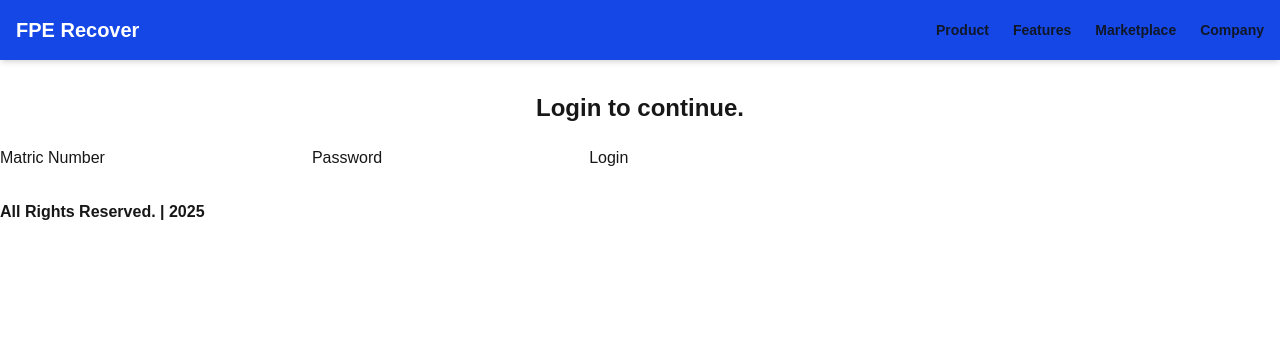
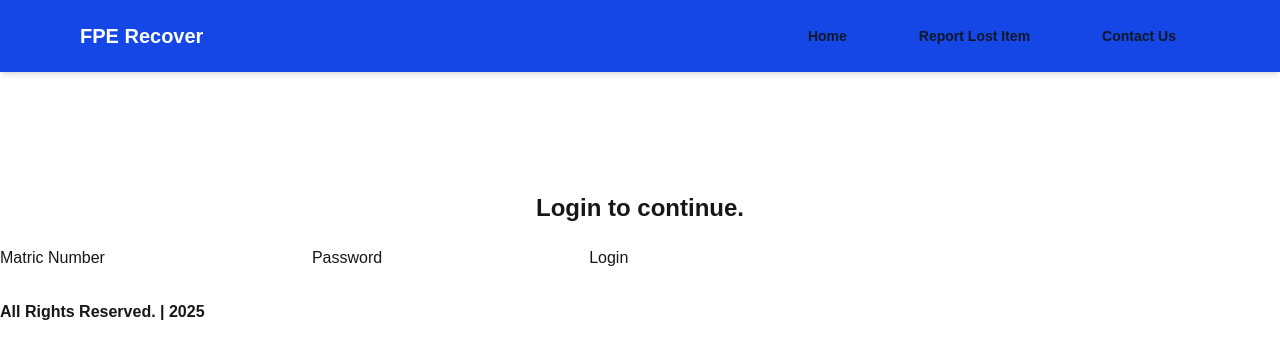
Before and after one commit to Homines-Solitarius/lost-and-found-app, a Next.js app: page /login in a window 1280 px wide. Shown: the top 358 px of the page. Built offline with nearby package versions, Linux system fonts and the light colour scheme.

Commit message:
Refactor Navbar component for improved navigation structure and styling

```diff
--- a/src/app/components/Header.tsx
+++ b/src/app/components/Header.tsx
@@ -7,14 +7,13 @@ export default function Navbar() {
   const [isOpen, setIsOpen] = useState(false);
 
   const navigation = [
-    { name: 'Product', href: '#' },
-    { name: 'Features', href: '#' },
-    { name: 'Marketplace', href: '#' },
-    { name: 'Company', href: '#' },
+    { name: 'Home', href: '#' },
+    { name: 'Report Lost Item', href: '#' },
+    { name: 'Contact Us', href: '#' },
   ]
 
   return (
-    <header className="bg-blue-700 shadow-md p-4">
+    <header className="bg-blue-700 shadow-md px-20 py-4 absolute top-0 left-0 w-full z-50">
       <div className="flex justify-between items-center">
         <h1 className="text-xl font-bold text-white">FPE Recover</h1>
 
@@ -30,7 +29,7 @@ export default function Navbar() {
         {/* Desktop nav - always visible on sm+ */}
         <nav className="hidden sm:flex gap-6">
           {navigation.map((item) => (
-            <Link key={item.name} href={item.href} className="text-sm/6 font-semibold text-gray-900">
+            <Link key={item.name} href={item.href} className="text-sm/6 font-semibold px-6 py-2 rounded-md text-gray-900 hover:text-blue-700 hover:bg-white transition-colors duration-200">
               {item.name}
             </Link>
           ))}
@@ -41,7 +40,7 @@ export default function Navbar() {
       {isOpen && (
         <div className={`overflow-hidden transition-all duration-300 ease-in-out sm:hidden ${isOpen ? 'max-h-40 opacity-100' : 'max-h-0 opacity-0'
           }`}>
-          <nav className="flex flex-col gap-2 mt-4 sm:hidden">
+          <nav className="flex flex-col gap-2 mt-4 sm:hidden transition-all duration-300 ease-in-out">
             {navigation.map((item) => (
               <Link key={item.name} href={item.href} className="text-sm/6 font-semibold text-gray-900">
                 {item.name}
--- a/src/app/layout.tsx
+++ b/src/app/layout.tsx
@@ -16,7 +16,7 @@ export default function RootLayout({
 }>) {
   return (
     <html lang="en">
-      <body className="bg-white transition-all duration-500 ease-out overflow-x-hidden">
+      <body className="bg-white transition-all duration-500 ease-out overflow-x-hidden py-40">
         <Header />
         {children}
         <Footer />
```
